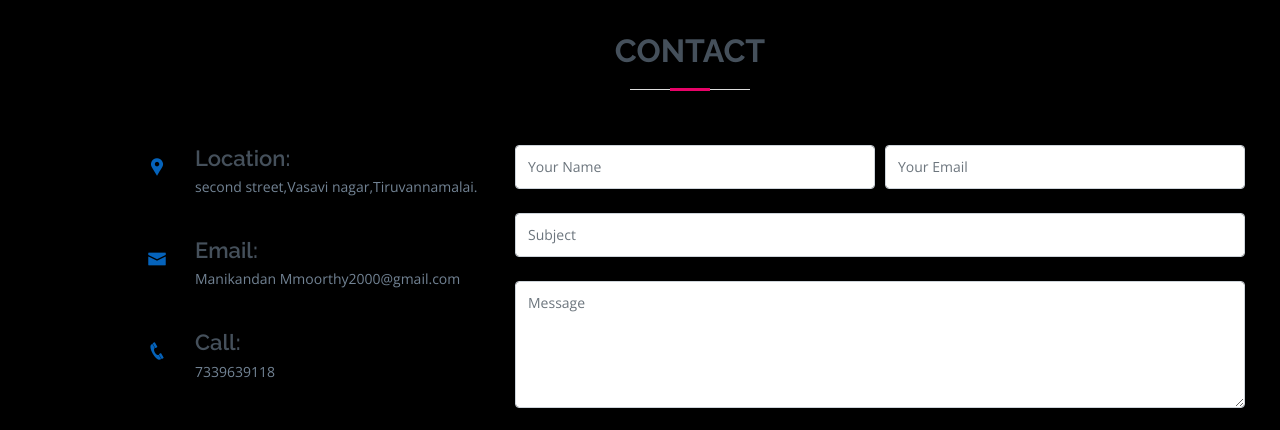
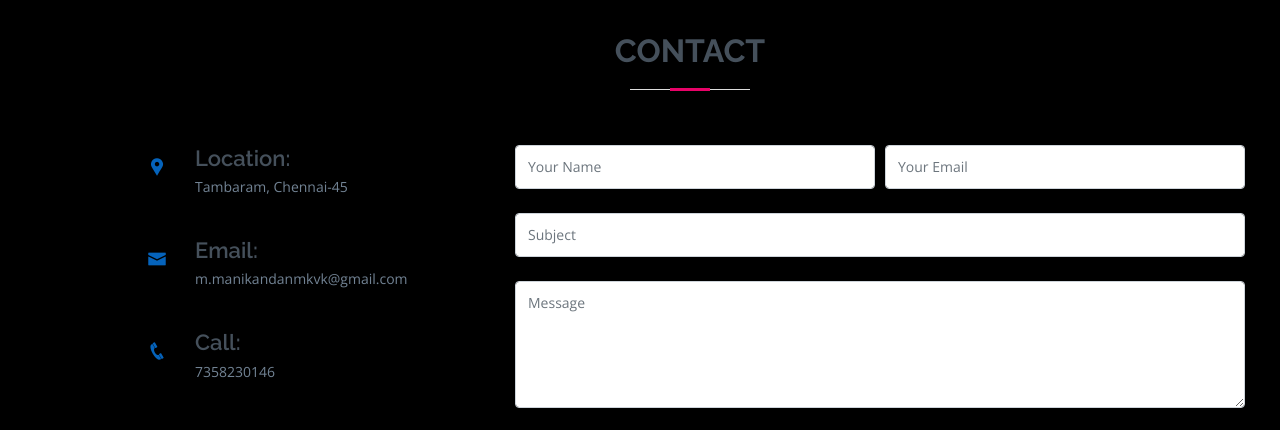
Before and after one commit to manikandanmohan10/manikandanmohan10.github.io, a plain HTML site: page index.html in a window 1280 px wide. Shown: the part 4502-4932 px from the top of the page. Drawn offline with nearby package versions, Linux system fonts and the light colour scheme.

Commit message:
Update index.html

```diff
--- a/index.html
+++ b/index.html
@@ -467,19 +467,19 @@
               <div class="address">
                 <i class="icofont-google-map"></i>
                 <h4>Location:</h4>
-                <p>second street,Vasavi nagar,Tiruvannamalai.</p>
+                <p>Tambaram, Chennai-45</p>
               </div>
 
               <div class="email">
                 <i class="icofont-envelope"></i>
                 <h4>Email:</h4>
-                <p>Manikandan Mmoorthy2000@gmail.com</p>
+                <p>m.manikandanmkvk@gmail.com</p>
               </div>
 
               <div class="phone">
                 <i class="icofont-phone"></i>
                 <h4>Call:</h4>
-                <p>7339639118</p>
+                <p>7358230146</p>
               </div>
 
             </div>
```
